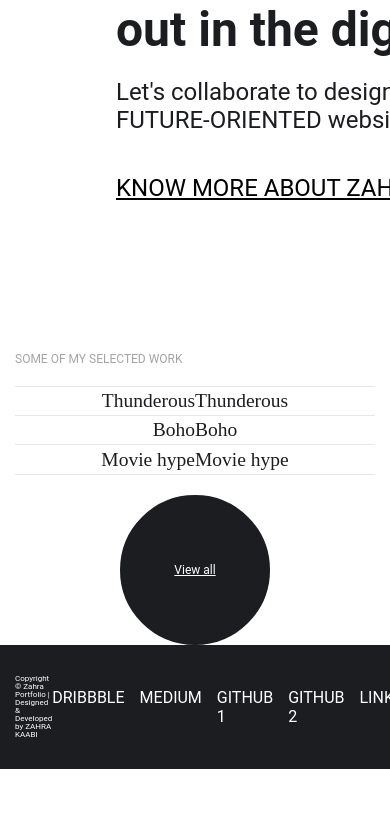
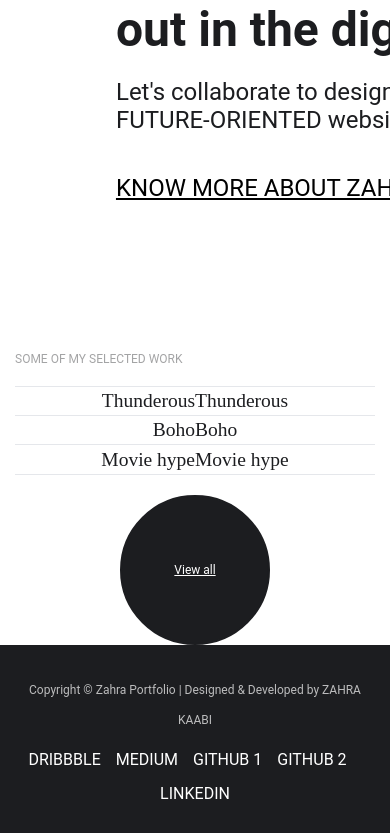
Before and after one commit to zahrakaabi/zahra_portfolio_2024, a Next.js app: page / in a window 390 px wide. Shown: the part 1341-2174 px from the top of the page. Before the commit the page ends 2110 px from the top, so only its background shows below. Built offline with nearby package versions, Linux system fonts and the light colour scheme.

Commit message:
chore: Implement responsive footer

```diff
--- a/src/shared/footer/index.jsx
+++ b/src/shared/footer/index.jsx
@@ -14,9 +14,9 @@ function Footer() {
   return (
     <footer className={`${styles.footerContainer} container`}>
         <div className={styles.footerContent}>
-            <div className={`${styles.socials} flex justify-between items-center`}>
+            <div className={`${styles.socials} flex flex-wrap justify-between items-end`}>
                 <h5> Copyright © Zahra Portfolio | Designed & Developed by ZAHRA KAABI </h5>
-                <ul className='flex'>
+                <ul className='flex flex-wrap'>
                   <li> <a href='' target='blank'> DRIBBBLE </a> </li>
                   <li> <a href='' target='blank'> MEDIUM </a> </li>
                   <li> <a href='' target='blank'> GITHUB 1 </a> </li>
--- a/src/shared/footer/index.module.scss
+++ b/src/shared/footer/index.module.scss
@@ -7,15 +7,35 @@
         padding-block: 3rem;
 
         .socials {
-            h5 {
-                font-size: 0.8rem;
-                color: #fff;
-                font-family: Roboto;
-                font-weight: 400;
-                line-height: 1;
+            @media (max-width: 920px) {
+                justify-content: center;
             }
 
-            ul li {
+            h5 {
+                opacity: 0.7;
+                color: #fff;
+                line-height: 1;
+                font-weight: 400;
+                font-size: 1.2rem;
+                font-family: Roboto;
+
+                @media (max-width: 920px) {
+                    line-height: 2.5;
+                    text-align: center;
+                }
+            }
+
+            ul {
+                @media (max-width: 920px) {
+                    justify-content: center;
+                }
+
+                li {
+                    @media (max-width: 920px) {
+                        margin-top: 1.5rem;
+                        text-align: center;
+                    }
+
                     &:not(:last-child) {
                         margin-right: 1.5rem;
                     }
@@ -29,3 +49,4 @@
             }
         }
     }
+}
```
Lines whose indentation alone changed are shown as unchanged.
